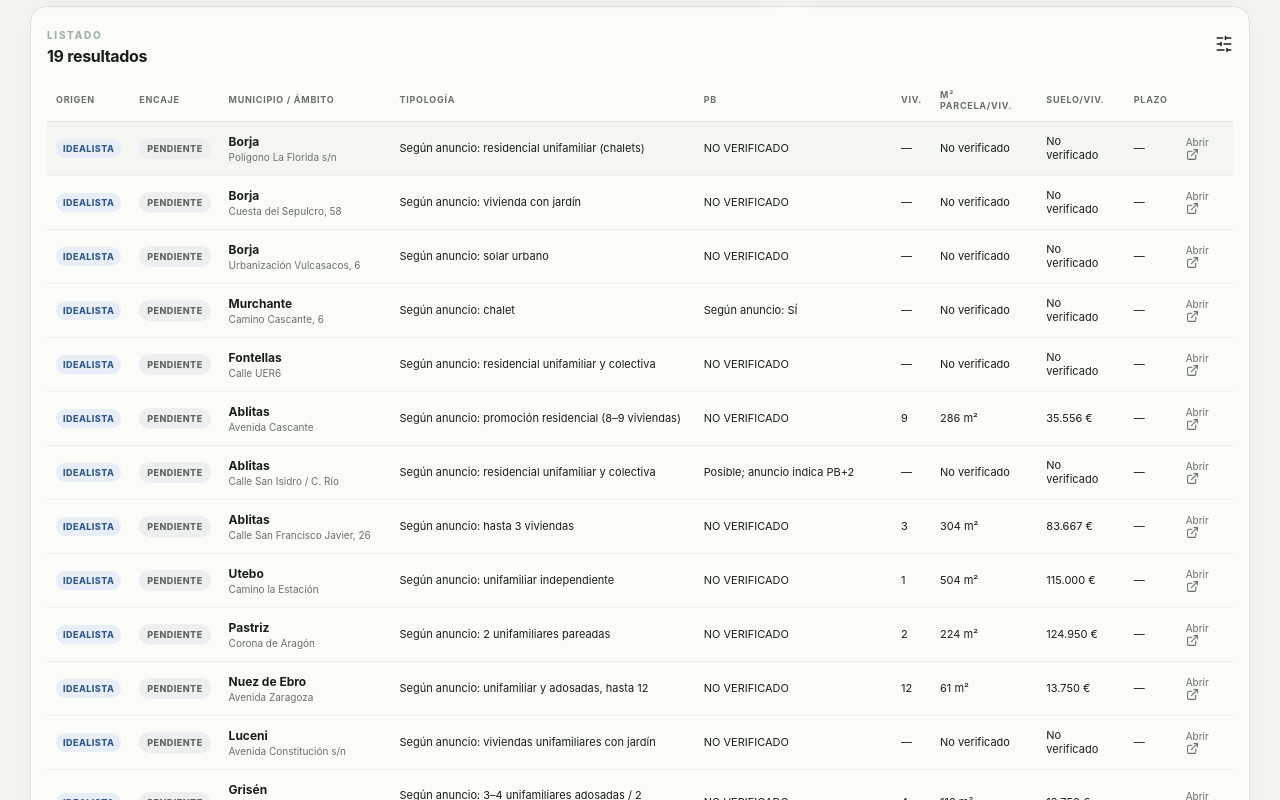
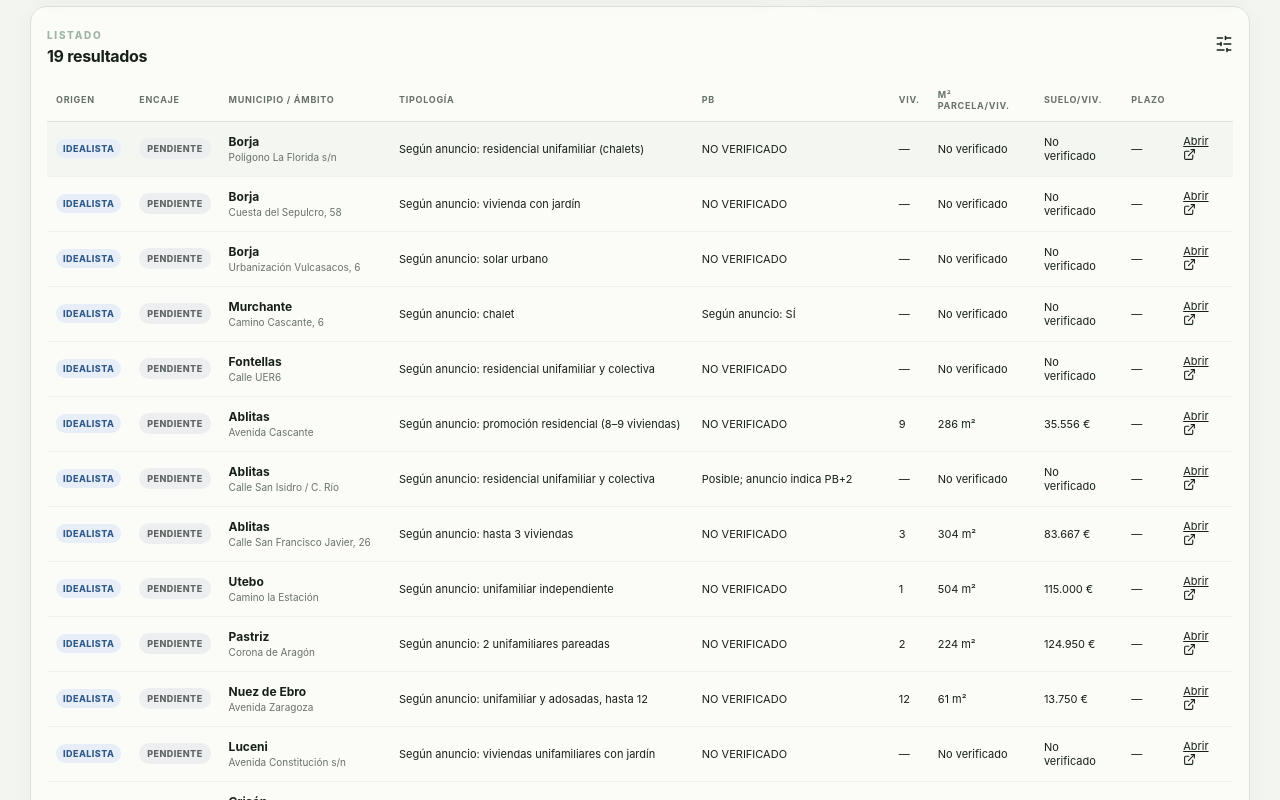
Before and after one commit to mcarrascosa11/arquitecto-agente, a React (Vite) app: page / in a window 1280 px wide. Shown: the part 1420-2220 px from the top of the page. Built offline with nearby package versions, Linux system fonts and the light colour scheme.

Commit message:
Add explicit source link to each radar result

```diff
--- a/src/App.jsx
+++ b/src/App.jsx
@@ -246,7 +246,7 @@ export default function App() {
                 <td>{formatValue(o.plotPerHome,' m²')}</td>
                 <td>{o.landPerHome ? formatValue(o.landPerHome,' €') : 'No verificado'}</td>
                 <td>{o.deadline || '—'}</td>
-                <td><span className="table-open">Abrir <ExternalLink size={13}/></span></td>
+                <td><a className="table-open" href={o.source} target="_blank" rel="noreferrer" onClick={e=>e.stopPropagation()}>Abrir <ExternalLink size={13}/></a></td>
               </tr>)}
               {filtered.length===0 && <tr><td colSpan="10" className="table-empty">Sin resultados con estos filtros.</td></tr>}
             </tbody>
```
